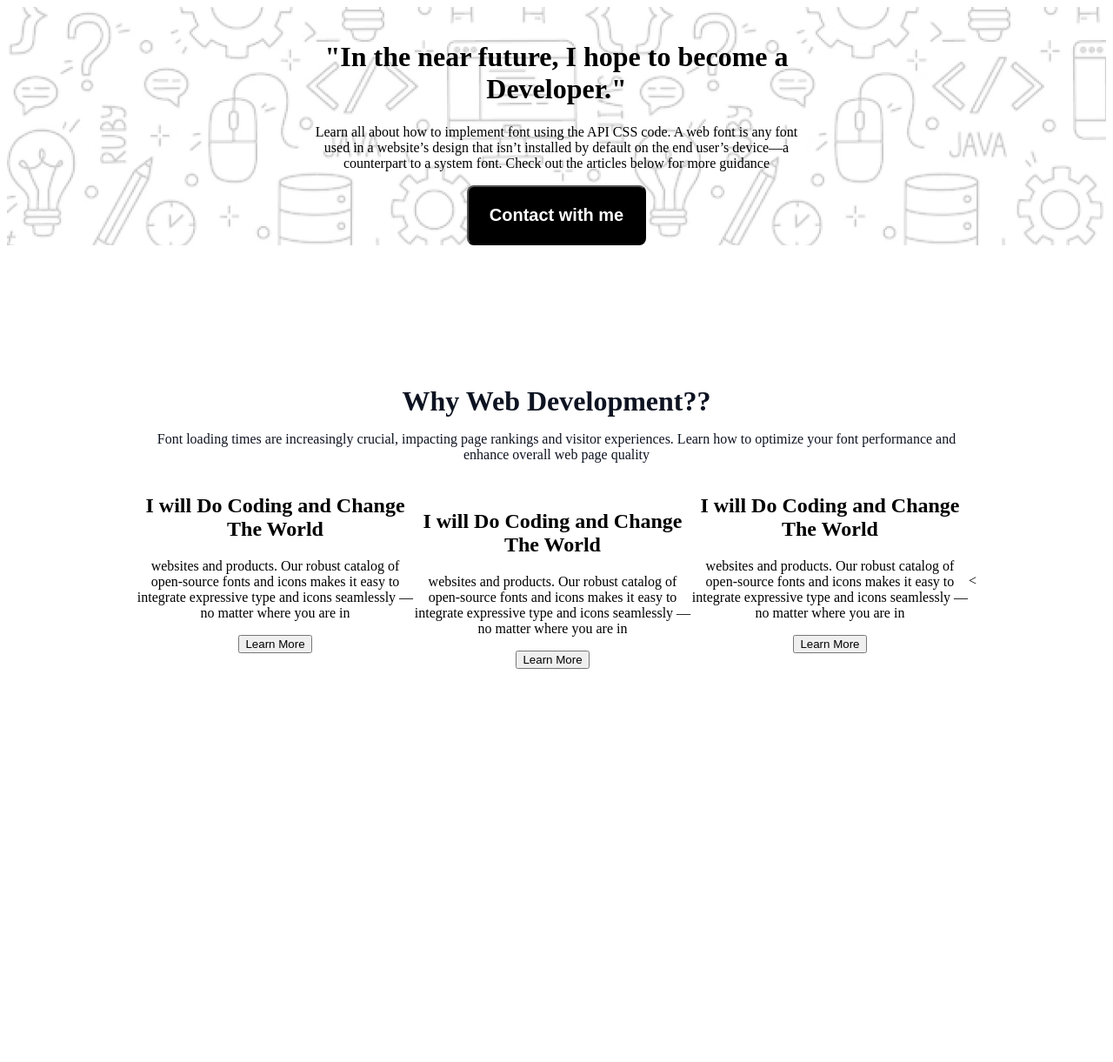
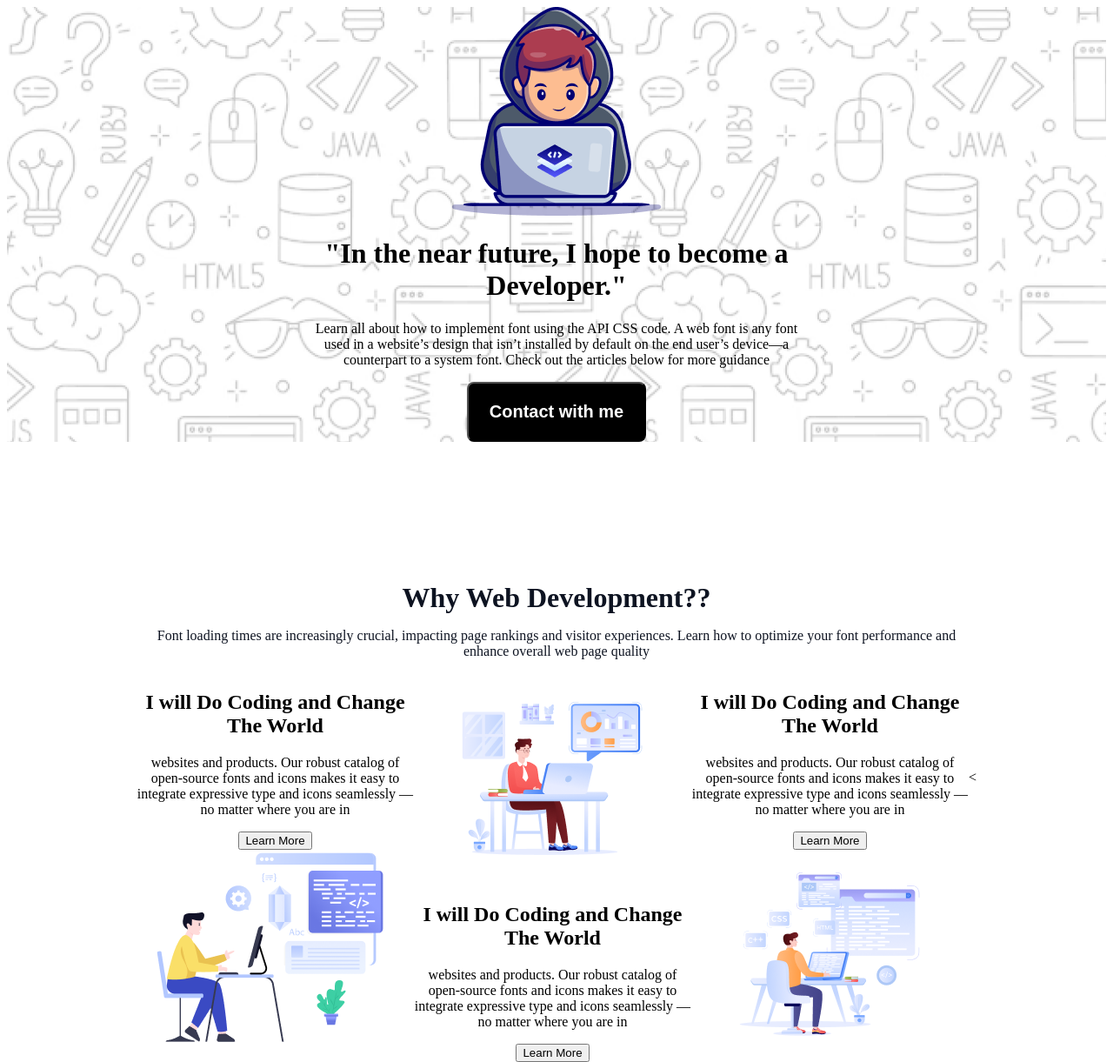
Before and after one commit to Riajulislam777/first-assin-reposit, a plain HTML site: page index.html in a window 1280 px wide. Shown: the whole page at 87% size. Before the commit the page ends 876 px from the top, so only its background shows below. Drawn offline with Linux system fonts and the light colour scheme; the site is published under a folder, as on GitHub Pages, so addresses that start at the root find nothing.

Commit message:
updated tha avalilagl

```diff
--- a/index.html
+++ b/index.html
@@ -15,7 +15,7 @@
 
      <div class="banner">
         <div class="banner-content">
-            <img class="banner-profile-pic" src="/assets/Group.png" alt="">
+            <img class="banner-profile-pic" src="./assets/Group.png" alt="">
             <h1 class="banner-title">"In the near future, I hope to become a Developer."</h1>
             <p class="banner-description"> Learn all about how to implement font using the API CSS code. A web font is any font used in a website’s design that isn’t installed by default on the end user’s device—a counterpart to a system font. Check out the articles below for more guidance</p>
             <button class="btn-primary"> Contact with me </button>
@@ -37,11 +37,11 @@
                 <p class="bannarpp">websites and products. Our robust catalog of open-source fonts and icons makes it easy to integrate expressive type and icons seamlessly — no matter where you are in</p>
                 <button>Learn More</button>
                 </div>
-                <img class="bannerid" src="/assets/Layer_1.png" alt="">
+                <img class="bannerid" src="./assets/Layer_1.png" alt="">
             </div>
 
             <div class="boder">
-                <img class="bannerid2" src="/assets/Group 3.png" alt="">
+                <img class="bannerid2" src="./assets/Group 3.png" alt="">
                 <div class="bannarrpp2">
                     <h1>I will Do Coding and Change The World</h1>
                     <p class="bannarpp2">websites and products. Our robust catalog of open-source fonts and icons makes it easy to integrate expressive type and icons seamlessly — no matter where you are in</p>
@@ -55,8 +55,10 @@
                 <p class="bannarpp3">websites and products. Our robust catalog of open-source fonts and icons makes it easy to integrate expressive type and icons seamlessly — no matter where you are in</p>
                 <button>Learn More</button>
                 </div>
-                <img class="bannerid3" src="/assets/Group 4.png" alt="">
+                <img class="bannerid3" src="./assets/Group 4.png" alt="">
                     </div>
+
+
 
 
 
```
